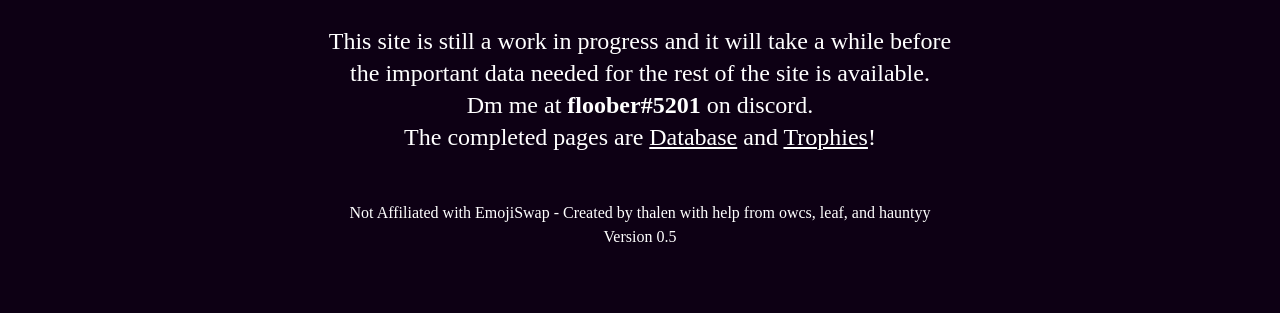
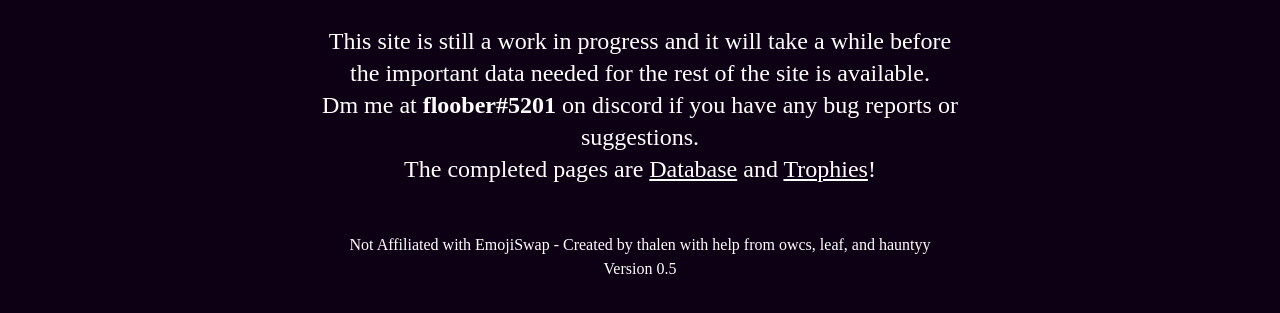
Before and after one commit to Tabadia/emojimarket, a website: page docs/index.html in a window 1280 px wide. Shown: the part 153-466 px from the top of the page. Drawn offline with Linux system fonts and the light colour scheme; a web font is replaced by a local one.

Commit message:
Update index.html

```diff
--- a/docs/index.html
+++ b/docs/index.html
@@ -28,7 +28,7 @@
 
     <main class="mb-auto">
       <h1 class="text-center text-4xl mt-10 mb-4">Welcome 👋</h1>
-      <h1 class="text-center text-2xl mt-5 sm:w-1/2 w-full mx-auto py-2">This site is still a work in progress and it will take a while before the important data needed for the rest of the site is available. <br>Dm me at <span class="font-bold">floober#5201</span> on discord. <br>The completed pages are <a class="hover:text-txt underline" href="./database.html">Database</a> and <a class="hover:text-txt underline" href="./trophy.html">Trophies</a>!
+      <h1 class="text-center text-2xl mt-5 sm:w-1/2 w-full mx-auto py-2">This site is still a work in progress and it will take a while before the important data needed for the rest of the site is available. <br>Dm me at <span class="font-bold">floober#5201</span> on discord if you have any bug reports or suggestions. <br>The completed pages are <a class="hover:text-txt underline" href="./database.html">Database</a> and <a class="hover:text-txt underline" href="./trophy.html">Trophies</a>!
       </h1>
       <div class="flex justify-center hidden">
           <div class="block rounded-lg shadow-lg bg-accent sm:w-1/2 sm:mx-0 mx-10 w-full text-center mt-2 py-10">
```
